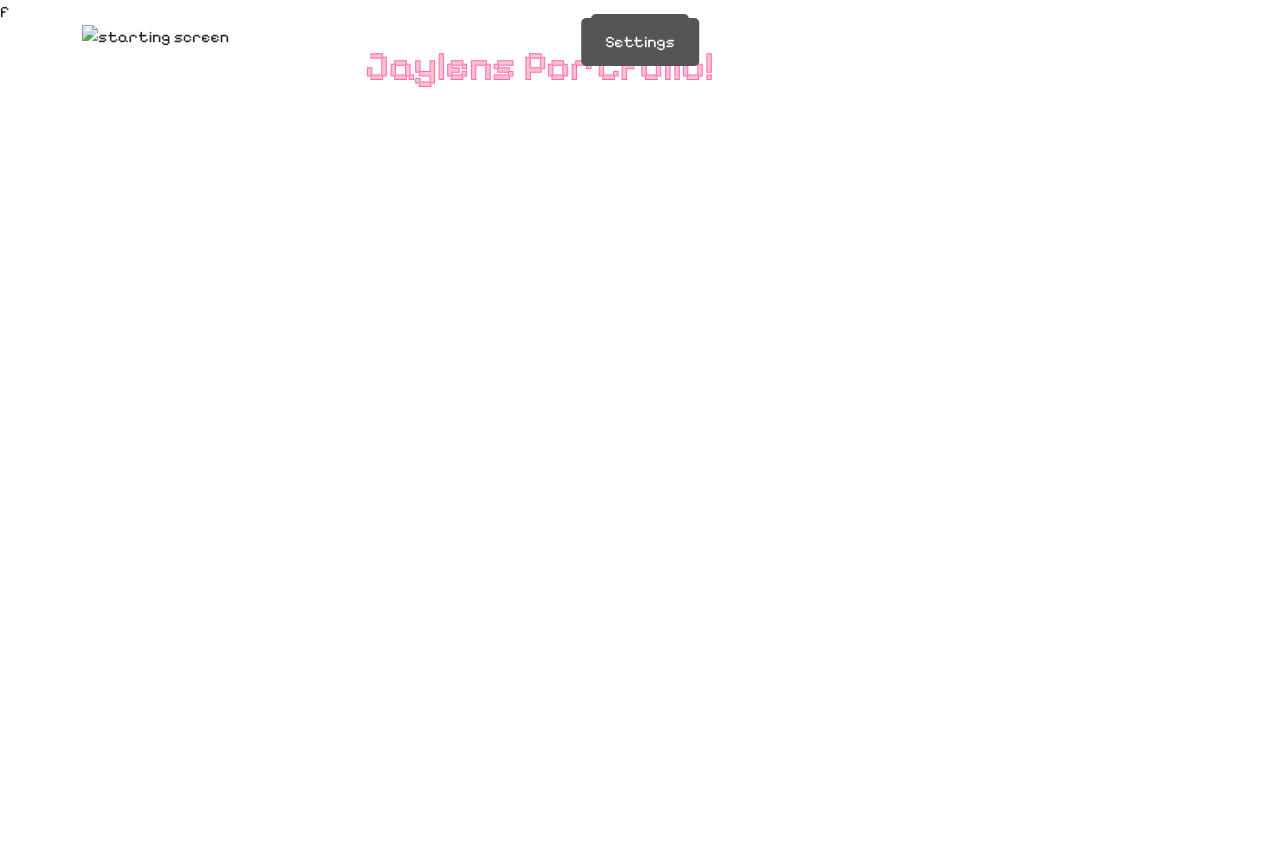
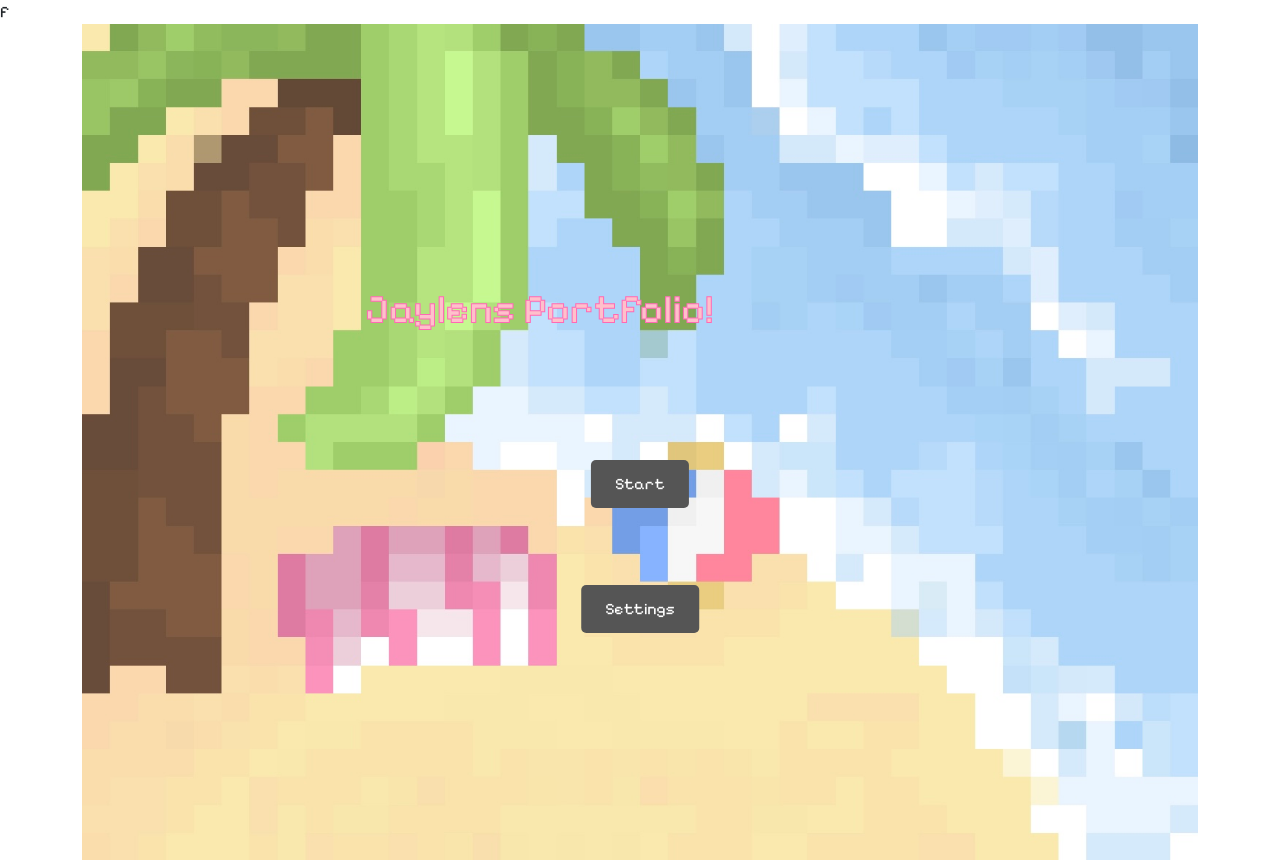
Before and after one commit to berman-punahou/portfolio-JaylenNaks, a plain HTML site: page html/index.html in a window 1280 px wide. Before the commit the page ends 800 px from the top, so only its background shows below. Drawn offline with nearby package versions, Linux system fonts and the light colour scheme; files that its build step writes are made by us from their sources.

Commit message:
Start page (day)

```diff
--- a/html/index.html
+++ b/html/index.html
@@ -13,7 +13,7 @@
 
   <body class="pixel-font">
     <div class="container">
-      <img src="imgs/IMG_0267.jpg" alt="starting screen">
+      <img src="imgs/start-light.jpg" alt="starting screen">
       <div class="portfolio-text">
         <h1>Jaylens Portfolio!</h1>
       </div>
```
